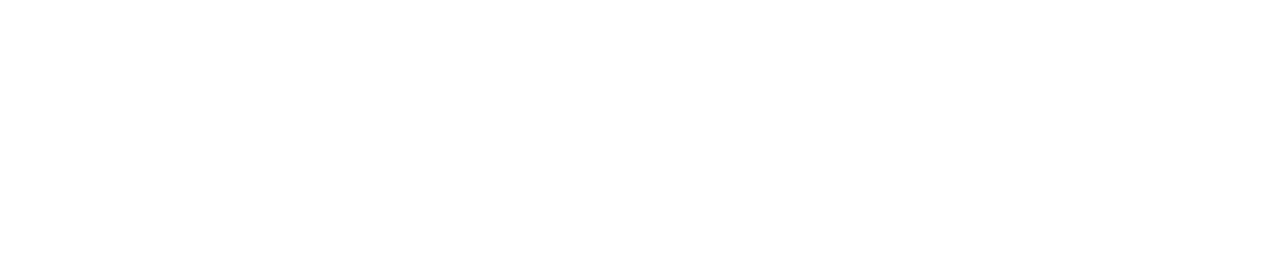
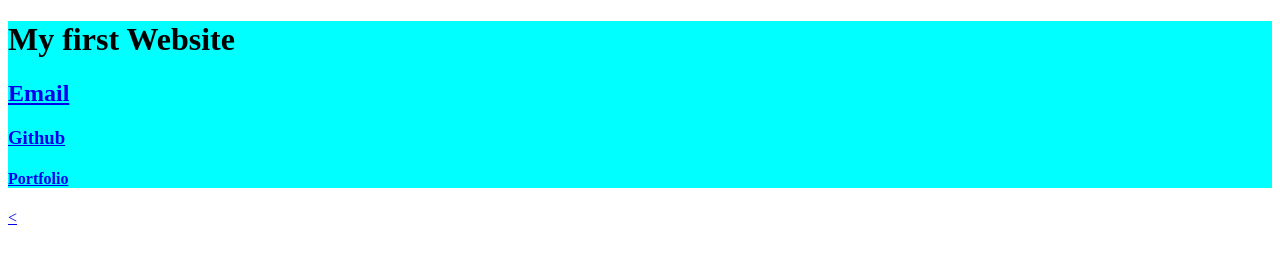
Before and after one commit to LowGcifer/my-first-website, a plain HTML site: page index.html in a window 1280 px wide. Drawn offline with Linux system fonts and the light colour scheme.

Commit message:
Added headers and basic CSS

```diff
--- a/assets/css/style.css
+++ b/assets/css/style.css
@@ -0,0 +1,7 @@
+* {
+  font-family: "Lucida Sans Unicode", "Lucida Grande" sans-serif;
+}
+
+header {
+  background-color: cyan;
+}
--- a/index.html
+++ b/index.html
@@ -5,6 +5,16 @@
     <meta http-equiv="X-UA-Compatible" content="IE=edge" />
     <meta name="viewport" content="width=device-width, initial-scale=1.0" />
     <title>Logan's First Website!</title>
+    <link rel="stylesheet" type="text/css" href="./assets/css/style.css" />
   </head>
-  <body></body>
+  <body>
+    <header>
+      <h1>My first Website</h1>
+      <h2><a touch="_blank" href="MailTo:loganpisley@gmail.com">Email</a></h2>
+      <h3><a href="https://github.com/LowGcifer">Github</h3>
+      <h4><a href="#">Portfolio</h4>
+    </header>
+
+    <
+  </body>
 </html>
```
Also changed, not shown: 1 other file.
